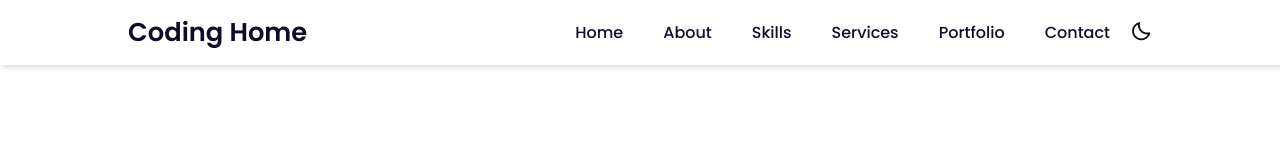
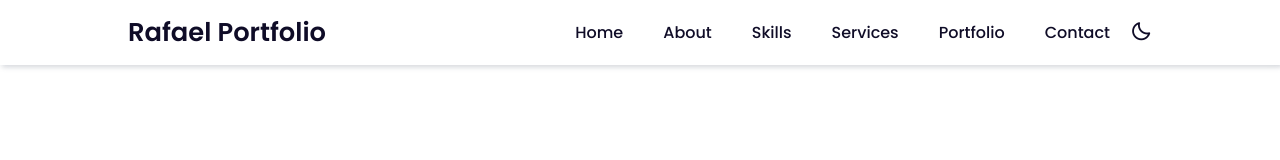
Before and after one commit to Rafael-Kamil/Rafael-Porfolio.github.io, a plain HTML site: page index.html in a window 1280 px wide. Shown: the top 160 px of the page. Drawn offline with nearby package versions, Linux system fonts and the light colour scheme.

Commit message:
changest

```diff
--- a/index.html
+++ b/index.html
@@ -16,7 +16,7 @@
 <body>
     <!-- Navbar -->
     <header>
-        <a href="#" class="logo">Coding Home</a>
+        <a href="#" class="logo">Rafael Portfolio</a>
 
         <div class="bx bx-menu" id="menu-icon"></div>
 
```
